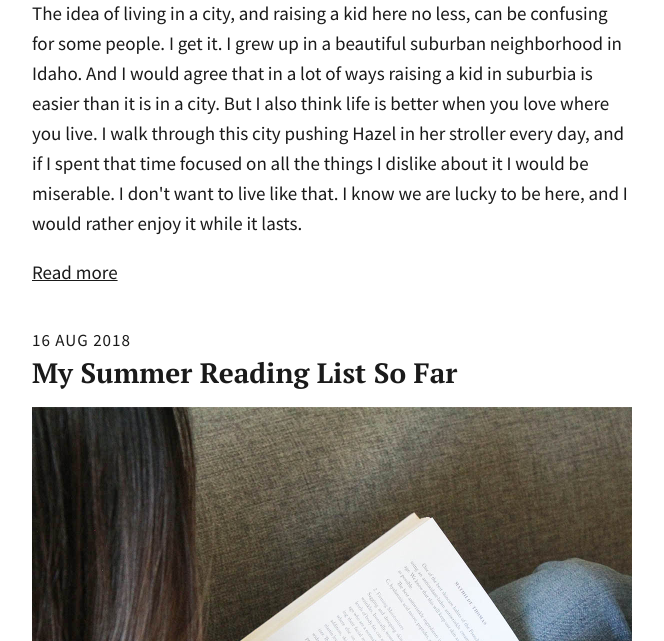
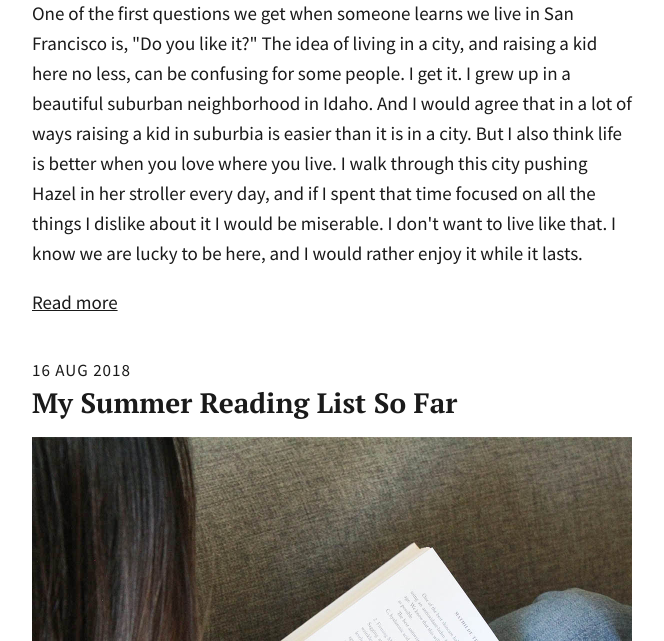
Before and after one commit to totiffany/totiffany.github.io, a Jekyll site: the page built from index.html, in a window 1280 px wide and 900 px high, scrolled down 356 px, cut to the strip 259-900 px from the top of the window. Shown: the whole strip, without its empty margins (308-972 px from the left). Built offline with Jekyll 4.4.1, drawn with Linux system fonts in a browser that asks for light colours.

Commit message:
Update 2018-08-22-The-3-Best-And-Worst-Things-About-Living-In-San-Francisco.md

```diff
--- a/_posts/2018-08-22-The-3-Best-And-Worst-Things-About-Living-In-San-Francisco.md
+++ b/_posts/2018-08-22-The-3-Best-And-Worst-Things-About-Living-In-San-Francisco.md
@@ -1,14 +1,16 @@
 ---
 published: true
 description: >-
-  The idea of living in a city, and raising a kid here no less, can be confusing
-  for some people. I get it. I grew up in a beautiful suburban neighborhood in
-  Idaho. And I would agree that in a lot of ways raising a kid in suburbia is
-  easier than it is in a city. But I also think life is better when you love
-  where you live. I walk through this city pushing Hazel in her stroller every
-  day, and if I spent that time focused on all the things I dislike about it I
-  would be miserable. I don't want to live like that. I know we are lucky to be
-  here, and I would rather enjoy it while it lasts.
+  One of the first questions we get when someone learns we live in San Francisco
+  is, "Do you like it?" The idea of living in a city, and raising a kid here no
+  less, can be confusing for some people. I get it. I grew up in a beautiful
+  suburban neighborhood in Idaho. And I would agree that in a lot of ways
+  raising a kid in suburbia is easier than it is in a city. But I also think
+  life is better when you love where you live. I walk through this city pushing
+  Hazel in her stroller every day, and if I spent that time focused on all the
+  things I dislike about it I would be miserable. I don't want to live like
+  that. I know we are lucky to be here, and I would rather enjoy it while it
+  lasts.
 image: San-Francisco-Victorian-3.jpg
 ---
 ![San-Francisco-Victorian-3.jpg]({{site.baseurl}}/img/San-Francisco-Victorian-3.jpg)
@@ -27,13 +29,13 @@ The 3 Worst Things About Living in San Francisco:
 
 1. The transportation. To really get around here you have to drive or take the bus. Driving is nerve-wracking. There are lots of pedestrians, one-way streets, and limited parking spots. The busses are notoriously slow, unreliable, stuffy, and they don't regulate if you've paid your fare or not. That means pretty much anyone can, and does, ride it. I've rubbed shoulders with some pretty strange people on those busses, which was fine when it was just me, but now that I have a baby and a stroller, it's not ideal. Not to mention getting on and off a bus with a stroller takes a huge amount of effort. Fortunately, most people I've ridden with have been nice about the whole thing, but you occasionally get some glares (strollers do take up a lot of room), and it makes me miss the days when I could throw everything in a car and just drive to a destination with a huge parking lot.
 
-2. The cost of living. Guys. It is so, so bad. I've talked a lot about that tiny studio apartment we first moved into here, and I can't even tell you how much we were paying for that place or you will be disgusted. Let's just say if you want to feel good about what you are paying for your rent/mortgage take a look at Craigslist listings for San Francisco apartments sometime.
+2. The cost of living. Guys. It is so, so expensive to live here. It's bad. I've talked [a bit about that tiny studio apartment we first moved into here](https://redletterdayblog.com/Why-We-Moved-to-San-Francisco), and I can't even tell you how much we were paying for that place or you will be disgusted. Let's just say if you want to feel good about what you are paying for your rent/mortgage take a look at [Craigslist listings for San Francisco apartments](https://sfbay.craigslist.org/search/sfc/apa?hasPic=1&availabilityMode=0&sale_date=all+dates) sometime.
 
-3. The poop. Yes, I mean actual poop. I hate that this is even a thing, but [we have a poop problem in San Francisco](http://time.com/5368610/san-francisco-poop-patrol-problem/). This city has one of the largest homeless populations in the country, and that means there’s a lot of poop on our sidewalks. You’ll just be casually walking down the street and oh no look out for the poop! It's horrible and makes me feel bad for unsuspecting tourists. Hey there welcome to America. There's garbage everywhere and we have poop on our sidewalks.
+3. The poop. Yes, I mean actual poop. I hate that this is even a thing, but [we have a poop problem in San Francisco](http://time.com/5368610/san-francisco-poop-patrol-problem/). A lot of it is from dogs, but this city has one of the largest homeless populations in the country, and that means there’s also a lot of human feces on our sidewalks. You’ll just be walking down the street, minding your own business, and oh no look out for that! It's horrible and makes me feel bad for unsuspecting tourists. Hey there welcome to America. There's garbage everywhere and we have poop on our sidewalks.
 
 The 3 Best Things About Living in San Francisco:
 
-1. The weather. I know this sounds like a boring one, but when Brian and I were considering where we wanted to move to the weather was actually a big factor. We spent a summer in NYC and loved our time there, but the blazing heat just about killed us. In my mind San Francisco weather is perfect. It’s perpetually late fall/early spring which is my favorite time of year. No harsh winters, no miserably hot summers. We can be outside year round. Now when we visit other places that have extreme weather (aka anywhere but here!) I'm a complete wimp.
+1. The weather. I know this sounds a little boring, but when Brian and I were considering where we wanted to move to the weather was actually a big factor. We spent a summer in NYC and loved our time there, but the blazing heat just about killed us. In my mind San Francisco weather is perfect. It’s perpetually late fall/early spring which is my favorite time of year. No harsh winters, no miserably hot summers. We can be outside year round. Now when we visit other places that have extreme weather (aka anywhere but here!) I'm a complete wimp.
 
 2. The food. San Franciscans care about what they eat. My kind of people. The best Indian food I’ve had in my life is from this tiny hole-in-the-wall place right down the hill from our apartment. Sometimes I actually think about how much I'll miss that place whenever we end up moving. There’s incredible sushi, sandwiches, and burgers throughout the city. And the burritos! Burritos are a big deal here, and they do them so, so well. Also my one true love, bakeries. There are so many delicious french bakeries here, and I won't ever get enough of them. I'm also always impressed by the variety of food that's available. I'd never tried Ethiopian food until I moved here, and now I'm hooked.
 
```
Also changed, not shown: other parts of _posts/2018-08-22-The-3-Best-And-Worst-Things-About-Living-In-San-Francisco.md (+1 -1 lines).
